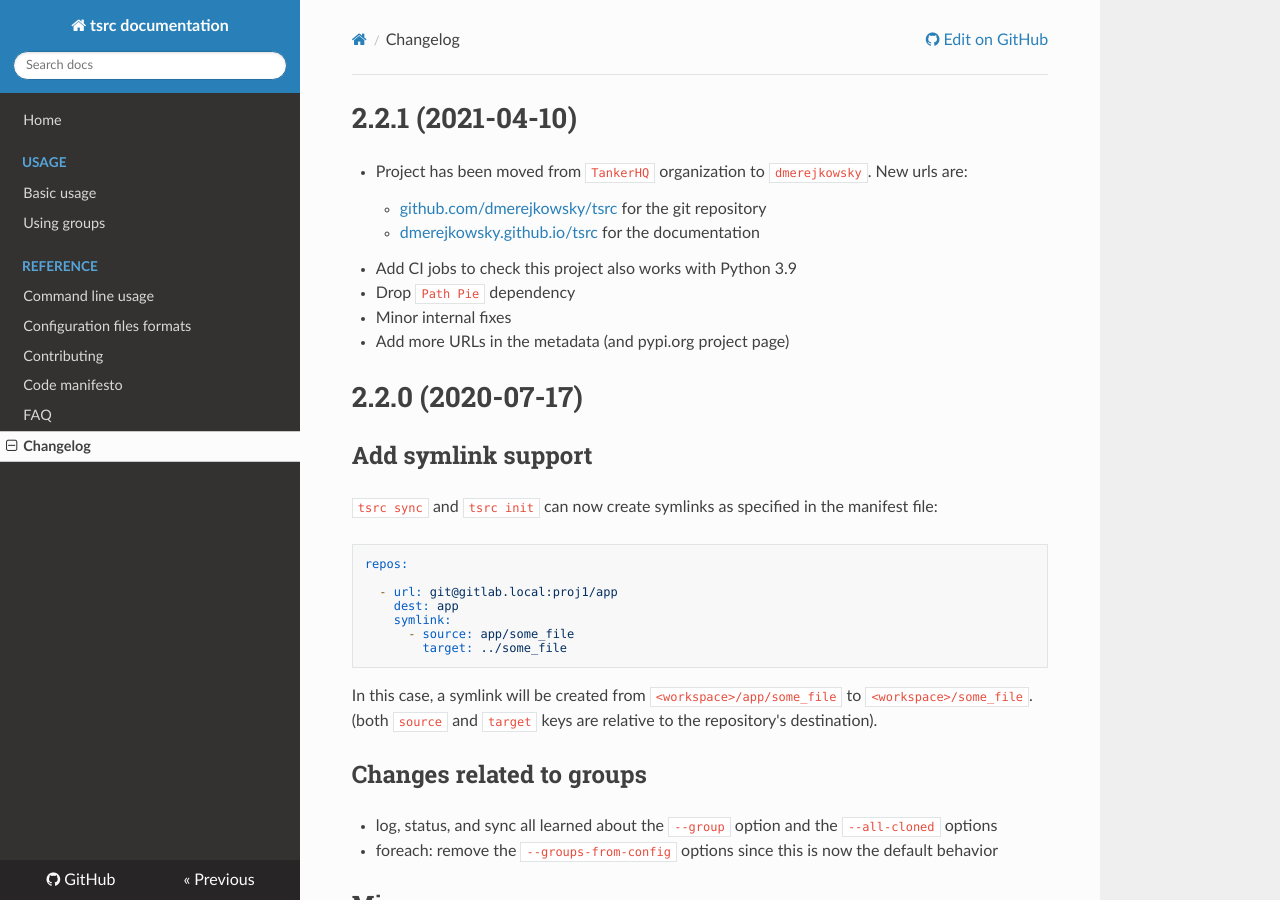
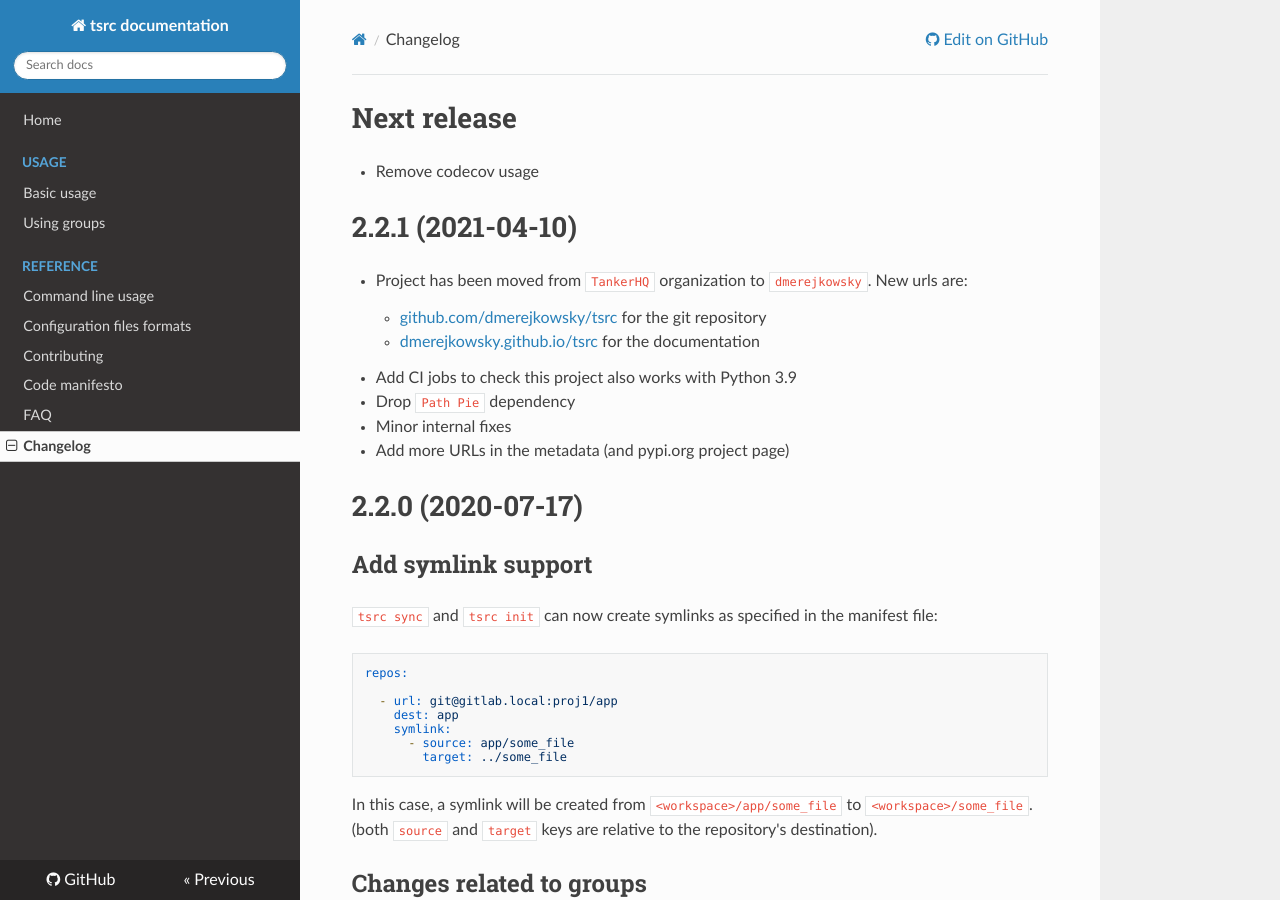
Before and after one commit to your-tools/tsrc, an MkDocs documentation site: the page built from docs/changelog.md, in a window 1280 px wide and 900 px high. Built offline with MkDocs 1.6.1, drawn with Linux system fonts in a browser that asks for light colours; nearby versions of some CDN libraries.

Commit message:
Remove codecov usage

```diff
--- a/docs/changelog.md
+++ b/docs/changelog.md
@@ -1,3 +1,7 @@
+# Next release
+
+* Remove codecov usage
+
 # 2.2.1 (2021-04-10)
 
 * Project has been moved from `TankerHQ` organization to `dmerejkowsky`. New urls are:
--- a/pyproject.toml
+++ b/pyproject.toml
@@ -29,7 +29,6 @@ unidecode = "^1.1.1"
 
 [tool.poetry.dev-dependencies]
 # Tests
-codecov = "^2.0.15"
 coverage = "^5.1"
 pytest = "^6.0.1"
 pytest-cov = "^2.8.1"
```
Also changed, not shown: README.rst, 2 other files.
